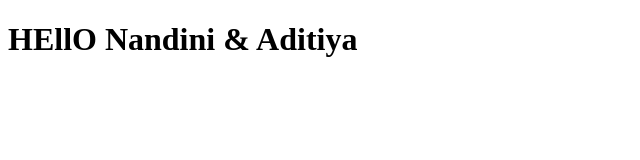
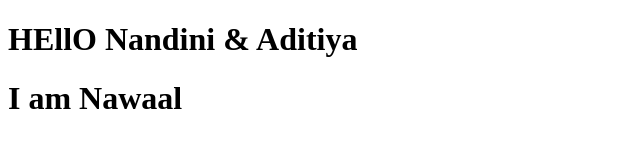
Before and after one commit to Nawaal-25/Nandini, a plain HTML site: page index.html in a window 1280 px wide. Shown: the whole page, without its empty margins (0-640 px from the left). Drawn offline with Linux system fonts and the light colour scheme.

Commit message:
Add new heading for Nawaal
Added a new heading introducing 'I am Nawaal'.

```diff
--- a/index.html
+++ b/index.html
@@ -7,5 +7,7 @@
 </head>
 <body>
 <h1>HEllO Nandini & Aditiya</h1>
+	<h1>I am Nawaal</h1>
 </body>
+
 </html>
```
